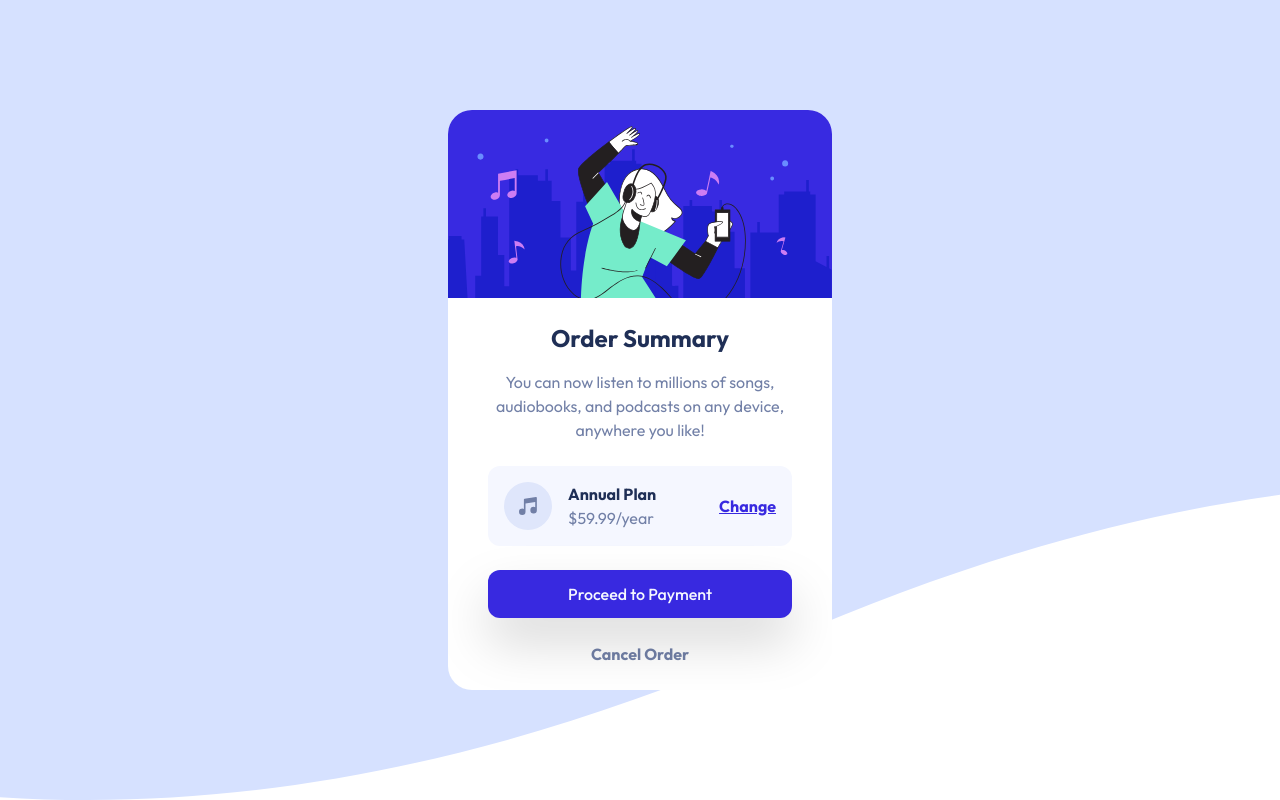
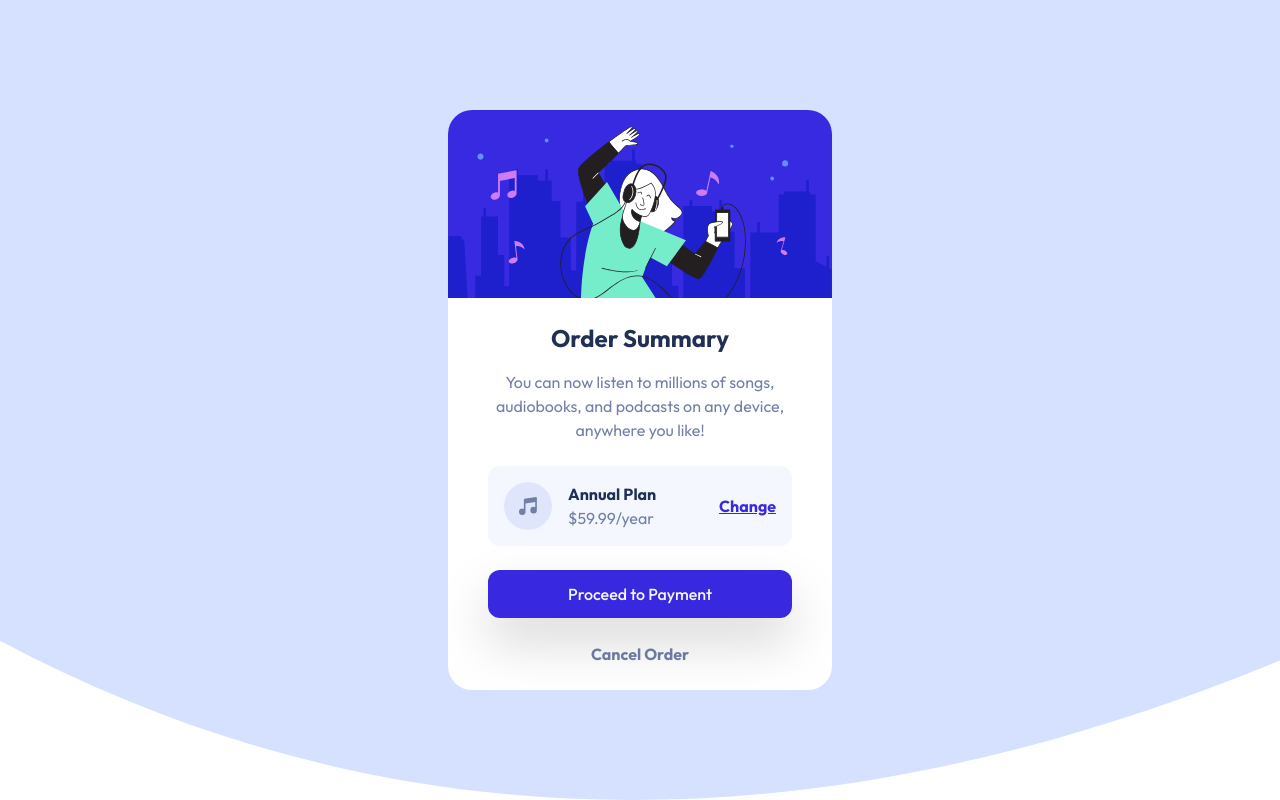
Before and after one commit to pixelzee3/order-summary-component, a website built with Parcel: page src/index.html in a window 1280 px wide. Built offline with nearby package versions, Linux system fonts and the light colour scheme.

Commit message:
Implement responsive background.

```diff
--- a/package.json
+++ b/package.json
@@ -2,7 +2,7 @@
   "name": "order-summary-component",
   "source": "src/index.html",
   "scripts": {
-    "start": "parcel --public-url ./",
+    "start": "parcel",
     "build": "parcel build --public-url ./"
   },
   "repository": {
--- a/src/index.html
+++ b/src/index.html
@@ -14,7 +14,7 @@
     />
   </head>
   <body
-    class="flex h-screen items-center justify-center bg-background-mobile bg-cover"
+    class="flex h-screen items-center justify-center bg-background-mobile lg:bg-background-desktop bg-cover"
   >
     <article class="max-w-xs lg:max-w-sm overflow-hidden rounded-3xl bg-white">
       <img src="images/illustration-hero.svg" alt="" class="h-auto w-full" />
```
